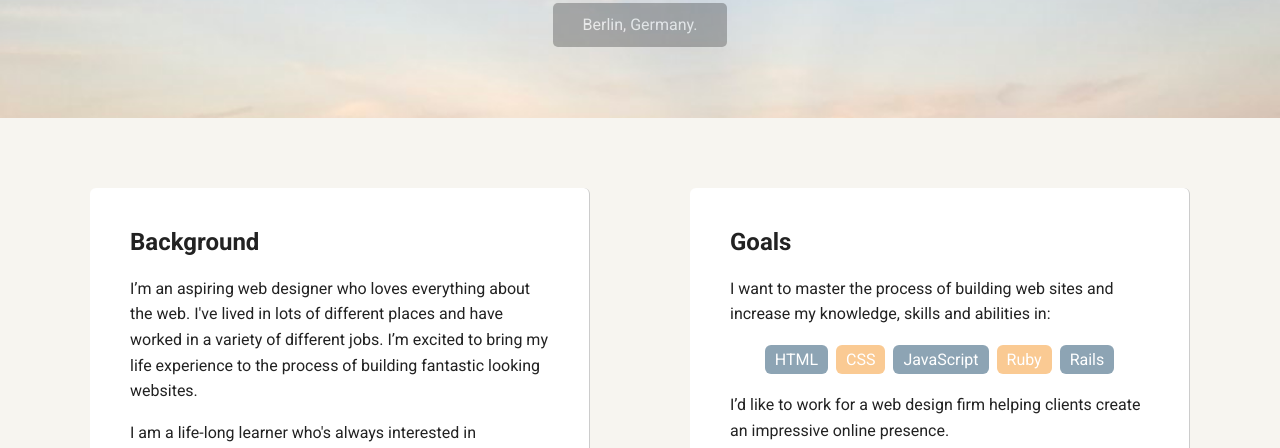
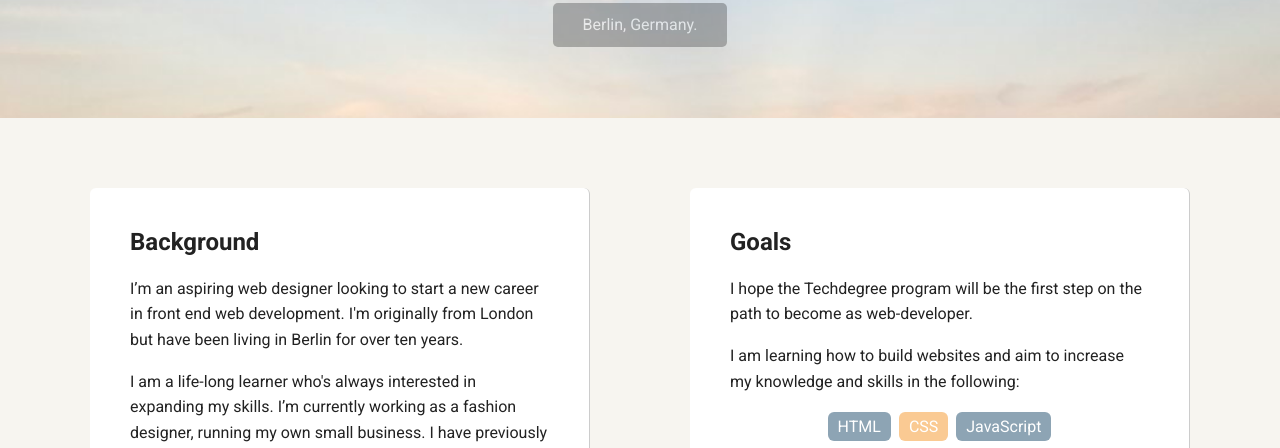
Before and after one commit to jamescastle80/portfolio_update_v1, a plain HTML site: page index.html in a window 1280 px wide. Shown: the part 352-800 px from the top of the page. Drawn offline with Linux system fonts and the light colour scheme; a web font is replaced by a local one.

Commit message:
Updated place holder text

```diff
--- a/index.html
+++ b/index.html
@@ -26,21 +26,22 @@
     <main class="flex">
       <section class="card">
         <h2 class="card-title">Background</h2>
-        <p>I’m an aspiring web designer who loves everything about the web. I've lived in lots of different places and have worked in a variety of different jobs. I’m excited to bring my life experience to the process of building fantastic looking websites.</p>
-        <p>I am a life-long learner who's always interested in expanding my skills. I’m currently working as a fashion designer.</p>
+        <p>I’m an aspiring web designer looking to start a new career in front end web development. I'm originally from London but have been living in Berlin for over ten years.</p>
+        <p>I am a life-long learner who's always interested in expanding my skills. I’m currently working as a fashion designer, running my own small business. I have previously worked in marketing and public relations.</p>
       </section>
 
       <sction class="card">
         <h2 class="card-title">Goals</h2>
-        <p>I want to master the process of building web sites and increase my knowledge, skills and abilities in:</p>
+        <p>I hope the Techdegree program will be the first step on the path to become as web-developer.</p>
+        <p>I am learning how to build websites and aim to increase my knowledge and skills in the following:</p>
         <ul class="skills">
           <li>HTML</li>
           <li>CSS</li>
           <li>JavaScript</li>
-          <li>Ruby</li>
-          <li>Rails</li>
+          <!-- start with front end development <li>Ruby</li>
+          <li>Rails</li> -->
         </ul>
-          <p>I’d like to work for a web design firm helping clients create an impressive online presence.</p>
+
       </section>
 
     </main>
```
